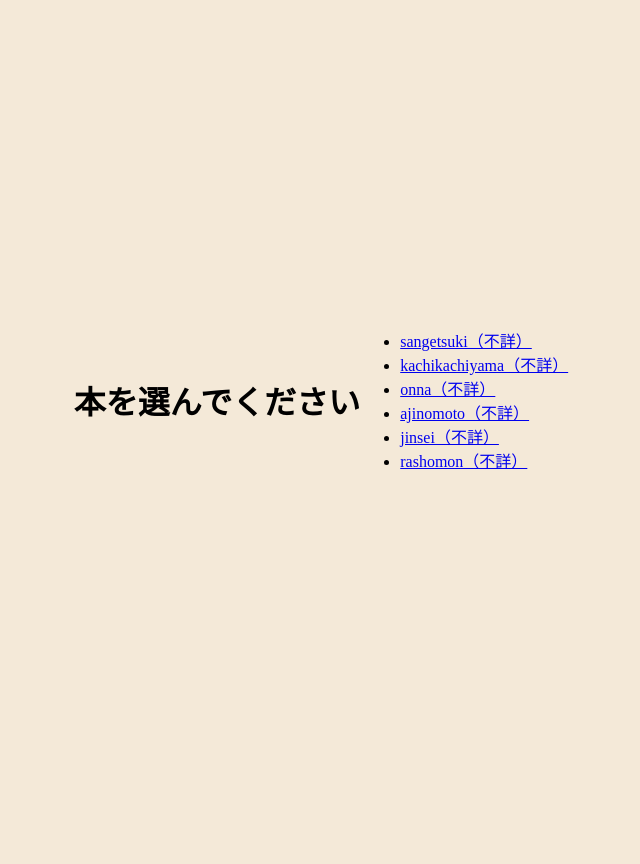
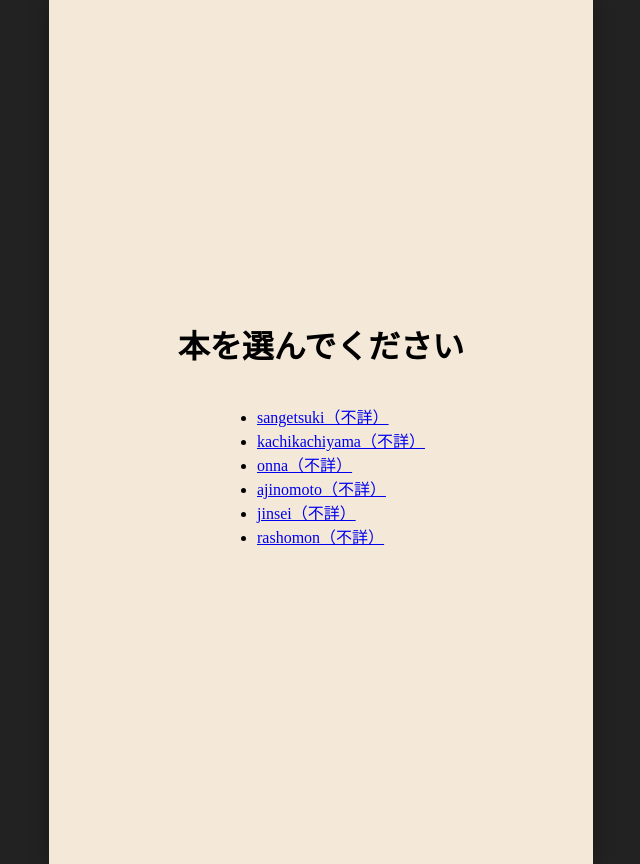
Before and after one commit to 634-log/readbeat, a Flask app: page / in a window 1280 px wide. Shown: the whole page, without its empty margins (319-959 px from the left). Before the commit the page ends 469 px from the top, so only its background shows below. Run offline with Flask 3, Linux system fonts and the light colour scheme.

Commit message:
Adjust layout: add padding and limit line width for book-like view

```diff
--- a/static/css/style.css
+++ b/static/css/style.css
@@ -1,17 +1,35 @@
 body {
   margin: 0;
   padding: 0;
-    background-color: #f4e9d8;
   font-family: "Hiragino Mincho ProN", serif;
+}
+
+/* PCのとき左右に帯を出す */
+body.index,
+body.reader {
+  background-color: #222;   /* 帯の色 */
+  min-height: 100vh;
   display: flex;
+  justify-content: center;
   align-items: center;
+}
+
+/* スマホ画面エリア */
+.phone-view {
+  width: 100%;
+  max-width: 480px;
+  min-height: 100vh;
+  background-color: #f4e9d8; /* セピア色 */
+  display: flex;
+  flex-direction: column;
   justify-content: center;
-    height: 100vh;
+  align-items: center;
+  box-shadow: 0 0 20px rgba(0,0,0,0.3); /* 見やすく影 */
+  padding: 2.0rem;             /* ← 内側の余白を追加 */
 }
 
 #display {
-    font-size: 1.2rem;
-    color: #333;
-    text-align: center;
-    padding: 2rem;
+  max-width: 32ch;   /* 32文字分で折り返す */
+  line-height: 1.8;  /* 行間を広めに */
+  text-align: left;  /* 左揃え */
 }
--- a/templates/index.html
+++ b/templates/index.html
@@ -6,16 +6,15 @@
   <title>本の一覧</title>
   <link rel="stylesheet" href="{{ url_for('static', filename='css/style.css') }}">
 </head>
-<body>
-  <h1>本を選んでください</h1>
-  <ul>
-    {% for book in books %}
-      <li>
-        <a href="{{ url_for('read', filename=book.file) }}">
-          {{ book.title }}（{{ book.author }}）
-        </a>
-      </li>
-    {% endfor %}
-  </ul>
+
+<body class="index">
+  <div class="phone-view">
+    <h1>本を選んでください</h1>
+    <ul>
+      {% for book in books %}
+        <li><a href="{{ url_for('read', filename=book.file) }}">{{ book.title }}（{{ book.author }}）</a></li>
+      {% endfor %}
+    </ul>
+  </div>
 </body>
 </html>
```
Also changed, not shown: templates/reader.html (+5 -3 lines), 1 other file. Lines whose indentation alone changed are shown as unchanged.
